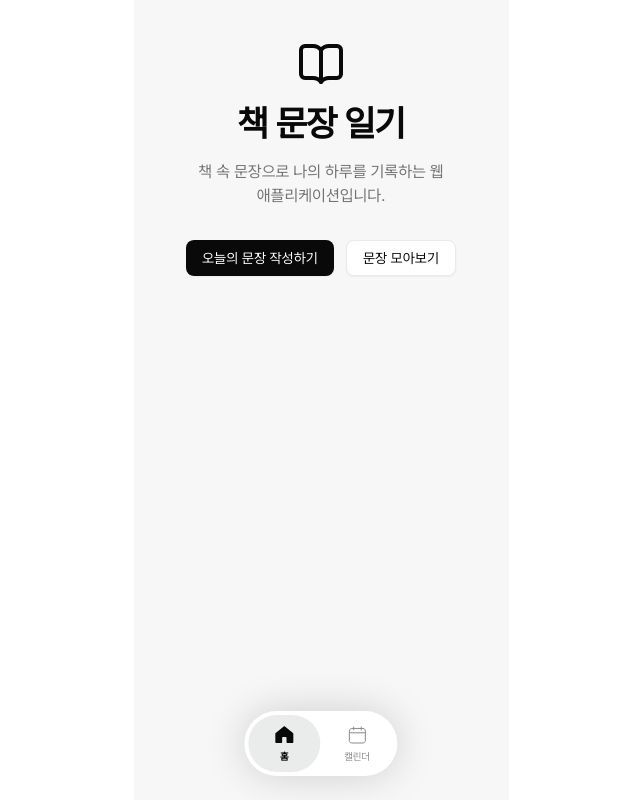
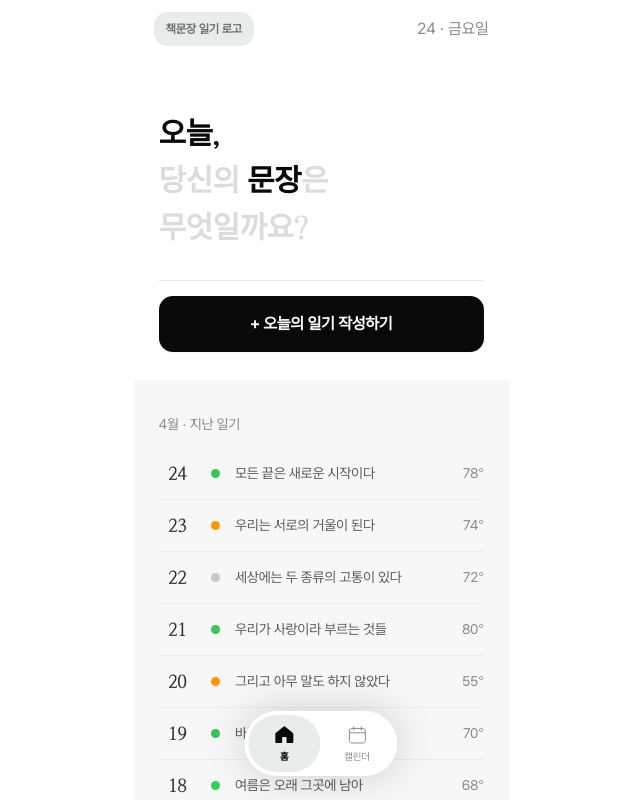
Before and after one commit to depromeet/18th-team1-fe-2, a Next.js app: page / in a window 1280 px wide. Shown: the whole page, without its empty margins (319-959 px from the left). Built offline with nearby package versions, Linux system fonts and the light colour scheme.

Commit message:
feat: 홈 페이지 구현 및 레이아웃 조정 (#14)

```diff
--- a/src/app/(nav)/layout.tsx
+++ b/src/app/(nav)/layout.tsx
@@ -8,8 +8,8 @@ type NavLayoutProps = {
 
 const NavLayout = ({ children }: NavLayoutProps): React.ReactElement => {
   return (
-    <div className="relative flex min-h-dvh flex-col">
-      <main className="flex-1 pb-24">{children}</main>
+    <div className="relative flex h-full flex-col">
+      <main className="flex flex-1 flex-col overflow-hidden">{children}</main>
       <div className="fixed bottom-6 left-1/2 -translate-x-1/2">
         <NavBar />
       </div>
--- a/src/app/(nav)/page.tsx
+++ b/src/app/(nav)/page.tsx
@@ -1,21 +1,24 @@
-import { BookOpen } from "lucide-react";
-
-import { Button } from "@/shared/ui/button";
+import { MOCK_DIARIES, MOCK_TODAY_DIARY } from "@/mock";
+import { DiaryListSection, HomeHeader, TodayDiaryCard, TodayEmptyState } from "@/widgets/home";
 
 const HomePage = (): React.ReactElement => {
+  const hasTodayDiary = false; // TODO: API 연동 후 실제 데이터 + 로직으로 교체
+
+  if (hasTodayDiary) {
+    return (
+      <div className="flex flex-1 flex-col overflow-y-auto bg-gray-0 [&::-webkit-scrollbar]:hidden [scrollbar-width:none]">
+        <HomeHeader isWritten className="sticky top-0 z-10 bg-gray-0" />
+        <TodayDiaryCard {...MOCK_TODAY_DIARY} />
+        <DiaryListSection diaries={MOCK_DIARIES} />
+      </div>
+    );
+  }
+
   return (
-    <div className="flex flex-col items-center gap-8 py-10">
-      <div className="flex flex-col items-center gap-4 text-center">
-        <BookOpen className="size-12 text-primary" aria-hidden="true" />
-        <h1 className="text-4xl font-semibold tracking-tight">책 문장 일기</h1>
-        <p className="max-w-md text-base text-muted-foreground">
-          책 속 문장으로 나의 하루를 기록하는 웹 애플리케이션입니다.
-        </p>
-      </div>
-      <div className="flex gap-3">
-        <Button>오늘의 문장 작성하기</Button>
-        <Button variant="outline">문장 모아보기</Button>
-      </div>
+    <div className="flex flex-1 flex-col overflow-hidden bg-gray-0">
+      <HomeHeader />
+      <TodayEmptyState />
+      <DiaryListSection diaries={MOCK_DIARIES} className="min-h-0 flex-1 overflow-y-auto" />
     </div>
   );
 };
--- a/src/app/layout.tsx
+++ b/src/app/layout.tsx
@@ -31,9 +31,9 @@ type RootLayoutProps = {
 const RootLayout = ({ children }: RootLayoutProps): React.ReactElement => {
   return (
     <html lang="ko" className={`${pretendard.variable} ${nanumMyeongjo.variable}`}>
-      <body className="min-h-dvh bg-background text-foreground antialiased">
+      <body className="h-dvh overflow-hidden bg-background text-foreground antialiased">
         <Providers>
-          <div className="min-h-dvh w-full bg-gray-50 px-5 md:mx-auto md:max-w-93.75">
+          <div className="h-dvh w-full overflow-hidden bg-gray-50 md:mx-auto md:max-w-93.75">
             {children}
           </div>
         </Providers>
```
